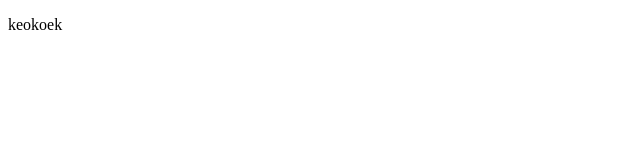
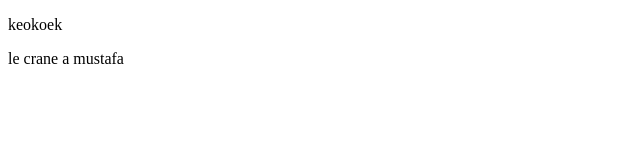
Before and after one commit to abcdefghijklmnopkrstuvwxy/git, a plain HTML site: page projetprivate/index.html in a window 1280 px wide. Shown: the full height of the page, 0-640 px from the left. Drawn offline with Linux system fonts and the light colour scheme.

Commit message:
add mustafa

```diff
--- a/projetprivate/index.html
+++ b/projetprivate/index.html
@@ -7,6 +7,6 @@
     <p>keokoek</p>
 </head>
 <body>
-
+    <p>le crane a mustafa</p>
 </body>
 </html>
```
